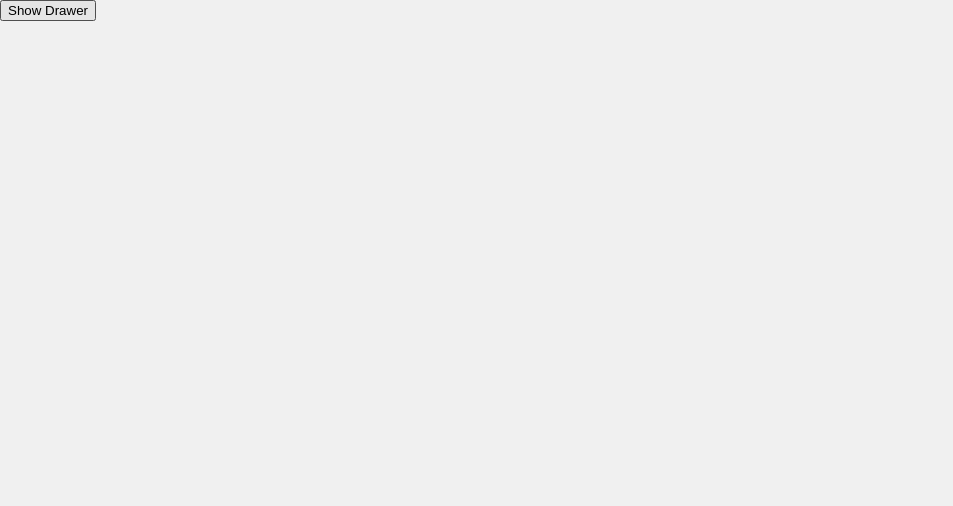
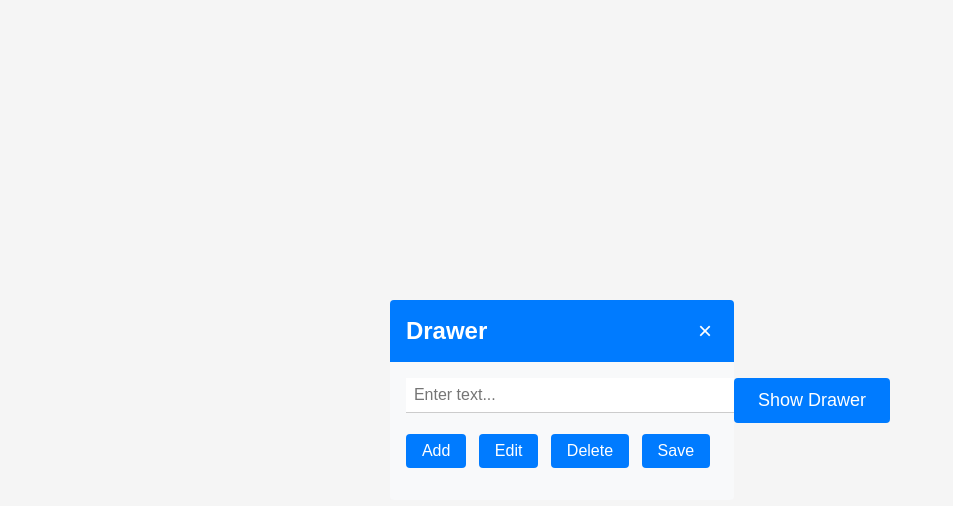
Before and after one commit to Saad-Zaman1/drawer-app, a plain HTML site: page index.html in a window 1280 px wide. Shown: the whole page, without its empty margins (0-953 px from the left). Drawn offline with Linux system fonts and the light colour scheme.

Commit message:
Update style

```diff
--- a/style.css
+++ b/style.css
@@ -1,49 +1,98 @@
+
 body {
-    background-color: #f0f0f0;
-    font-family: Arial, sans-serif;
     margin: 0;
     padding: 0;
+    display: flex;
+    justify-content: center;
+    align-items: center;
+    height: 100vh;
+    background-color: #f5f5f5;
+    font-family: Arial, sans-serif;
+}
+
+.open-button {
+    padding: 12px 24px;
+    font-size: 18px;
+    background-color: #007bff;
+    color: #fff;
+    border: none;
+    cursor: pointer;
+    border-radius: 4px;
+    transition: background-color 0.3s;
+}
+
+.open-button:hover {
+    background-color: #0056b3;
 }
 
 .drawer {
-    position: fixed;
-    top: 0;
-    left: 0;
-    bottom: 0;
-    width: 0;
-    overflow-x: hidden;
-    transition: width 0.3s ease-in-out;
+    min-width: 0;
+    overflow: hidden;
+    transition: width 0.3s;
 }
 
-.container {
-    background-color: #fff;
-    box-shadow: 0px 0px 5px rgba(0, 0, 0, 0.2);
-    padding: 20px;
-    width: 300px;
-    height: 100%;
-    overflow-y: auto;
+.drawer-header {
+    display: flex;
+    justify-content: space-between;
+    align-items: center;
+    background-color: #007bff;
+    padding: 16px;
+    color: #fff;
+    border-radius: 4px 4px 0 0;
 }
 
-.items-list {
-    list-style-type: none;
-    padding: 0;
+.drawer-header h2 {
+    margin: 0;
+    font-size: 24px;
 }
 
-.input-field {
-    margin-bottom: 10px;
-    width: 100%;
-    padding: 5px;
+.close-button {
+    font-size: 24px;
+    background-color: transparent;
+    color: #fff;
+    border: none;
+    cursor: pointer;
+    transition: color 0.3s;
 }
 
-.action-button {
-    margin-right: 5px;
+.close-button:hover {
+    color: #ccc;
 }
 
-.form-container {
-    display: flex;
-    flex-direction: column;
+.drawer-content {
+    padding: 16px;
+    background-color: #f8f9fa;
+    border-radius: 0 0 4px 4px;
 }
 
-#closeButton {
-    margin-top: auto;
+.drawer-content input {
+    width: 100%;
+    padding: 8px;
+    margin-bottom: 16px;
+    border: none;
+    border-bottom: 1px solid #ccc;
+    font-size: 16px;
 }
+
+.drawer-content input:focus {
+    outline: none;
+    border-color: #007bff;
+}
+
+.drawer-button {
+    padding: 8px 16px;
+    font-size: 16px;
+    background-color: #007bff;
+    color: #fff;
+    border: none;
+    cursor: pointer;
+    margin-right: 8px;
+    border-radius: 4px;
+    transition: background-color 0.3s;
+}
+#saveButton{
+    margin-top: 5px;
+}
+.drawer-button:hover{
+background-color: #0056b3;
+}
```
